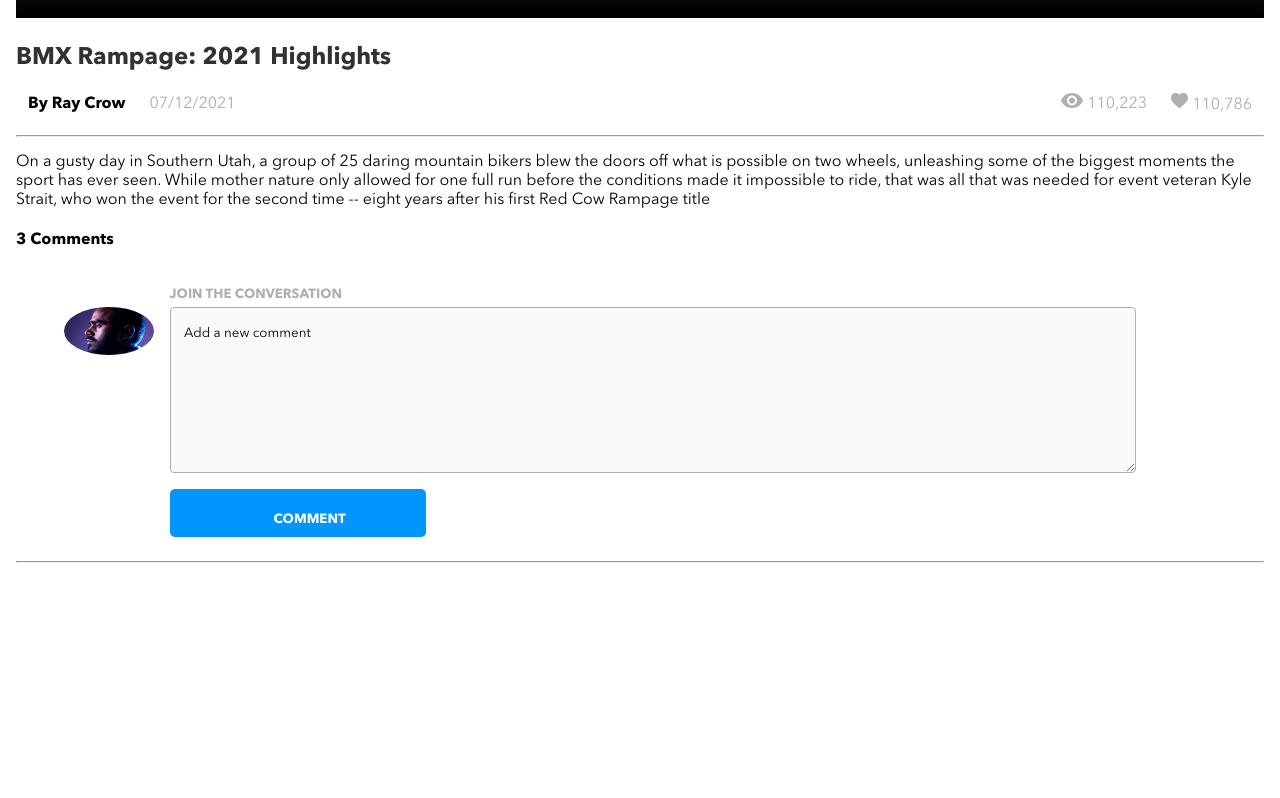
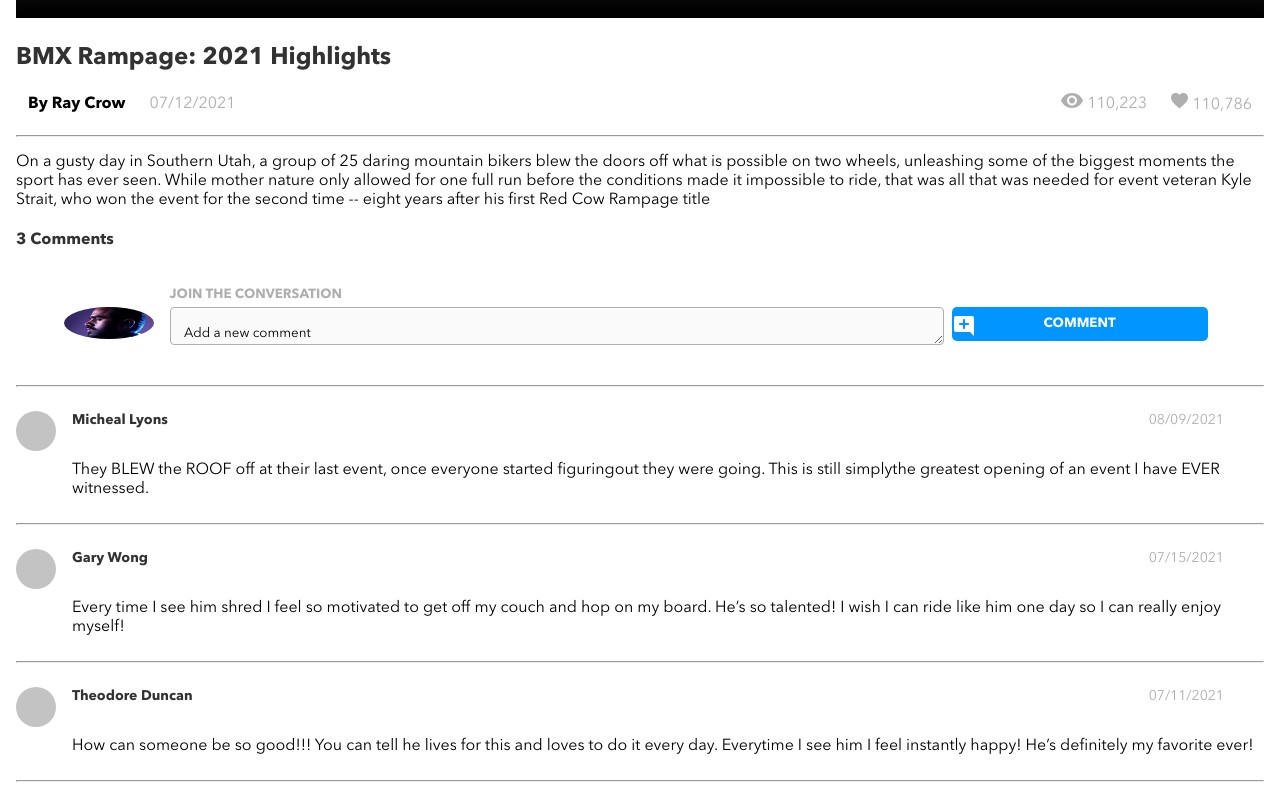
Before and after one commit to amandamani/brainflix, a React (Create React App) app: page / in a window 1280 px wide. Shown: the part 1044-1842 px from the top of the page. Before the commit the page ends 1623 px from the top, so only its background shows below. Built offline with nearby package versions, Linux system fonts and the light colour scheme.

Commit message:
Comments tablet and mobile css

```diff
--- a/src/App.js
+++ b/src/App.js
@@ -24,9 +24,7 @@ function App() {
         Kyle Strait, who won the event for the second
         time -- eight years after his first Red Cow
         Rampage title"/>
-      <CommentSection
-        numberOfComments = {3}
-      />
+      <CommentSection />
     </div>
   );
 }
--- /dev/null
+++ b/src/components/Comment/Comment.js
@@ -0,0 +1,27 @@
+import './Comment.scss'
+import userIcon from '../../assets/images/greyBackground.jpg'
+
+
+function Comment (props) {
+    return(
+        <>
+            <div class="new-comment">
+                <div>
+                    <img src={userIcon} alt="No User Icon" class="new-comment__userIcon" />
+                </div>
+                <div>
+                    <div class="new-comment__userdetails">
+                        <h3 class="new-comment__sub-heading">{props.userName}</h3>
+                        <h3 class="new-comment__date">{props.date}</h3>
+                    </div>
+                    <div>
+                        <p class="new-comment__content">{props.comment}</p>
+                    </div>
+                </div>
+            </div>
+            <hr />
+        </>
+    )
+}
+
+export default Comment;
--- /dev/null
+++ b/src/components/Comment/Comment.scss
@@ -0,0 +1,51 @@
+@use "../../styles/partials/mixins" as *;
+@use "../../styles/partials/fonts" as *;
+@use "../../styles/partials/colors" as *;
+
+*{
+    font-family: $fontRegular;
+}
+
+.new-comment {
+
+    display: flex;
+
+    &__userIcon {
+        height: 5vh;
+        width: 5vh;
+        border-radius: 50%;
+        object-fit: cover;
+        margin: 1rem 1rem 0rem 0rem;
+    }
+
+    &__userdetails {
+        display: flex;
+        justify-content: space-between;
+        width: 70vw;
+
+        @include mobile500{
+            width: 80vw;
+        }
+
+        @include tablet {
+            width: 85vw;
+        }
+
+        @include desktop {
+            width: 90vw;
+        }
+    }
+
+    &__sub-heading {
+        font-size: 0.875rem;
+        line-height: 1.375rem;
+        color: $brainflixBlack;
+    }
+
+    &__date {
+        color: $brainflixSilver;
+        font-weight: 100;
+        font-size: 0.875rem;
+        line-height: 1.375rem;
+    }
+}
--- a/src/components/CommentSection/CommentSection.js
+++ b/src/components/CommentSection/CommentSection.js
@@ -1,14 +1,35 @@
 import './CommentSection.scss'
 import commentIcon from '../../assets/icons/add_comment.svg'
 import userIcon from '../../assets/images/Mohan-muruge.jpg'
+import Comment from '../Comment/Comment'
+import {v4 as uuid} from 'uuid'
 
-
+const comments = [
+    {
+        userName: "Micheal Lyons",
+        date: "08/09/2021",
+        comment: "They BLEW the ROOF off at their last event, once everyone started figuringout they were going. This is still simplythe greatest opening of an event I have EVER witnessed.",
+        id: uuid()
+    },
+    {
+        userName: "Gary Wong",
+        date: "07/15/2021",
+        comment: "Every time I see him shred I feel so motivated to get off my couch and hop on my board. He’s so talented! I wish I can ride like him one day so I can really enjoy myself!",
+        id: uuid()
+    },
+    {
+        userName: "Theodore Duncan",
+        date: "07/11/2021",
+        comment: "How can someone be so good!!! You can tell he lives for this and loves to do it every day. Everytime I see him I feel instantly happy! He’s definitely my favorite ever!",
+        id: uuid()
+    }
+]
 
 function CommentSection (props) {
     const mediaQuery = window.matchMedia('(min-width: 768px)')
     return(
         <section className="comment-section">
-            <h4 className="comment-section__title">{props.numberOfComments} Comments</h4>
+            <h4 className="comment-section__title">{comments.length} Comments</h4>
             <form id="comment-section__form" className="comment-section__form">
                 <div>
                     <img className="comment-section__userIcon" src={userIcon} alt="mohanMuruge icon" />
@@ -16,15 +37,26 @@ function CommentSection (props) {
                 <div className="comment-section__add">
                     <h5 className="comment-section__heading">JOIN THE CONVERSATION</h5>
                     <textarea id="userComment" name="userComment" placeholder=" Add a new comment" className="comment-section__input"></textarea>
-                    <button type="submit" className="comment-section__button"><img src={commentIcon} alt="commentIcon" className="comment-section__image"/>COMMENT</button>
+                    {!mediaQuery.matches?<button type="submit" className="comment-section__button"><img src={commentIcon} alt="commentIcon" className="comment-section__image"/>COMMENT</button>:<></>}
+                </div>
+                <div>
+                {mediaQuery.matches?<button type="submit" className="comment-section__button"><img src={commentIcon} alt="commentIcon" className="comment-section__image"/>COMMENT</button>:<></>}
                 </div>
             </form>
             <div id="comment-section">
             </div>
             <hr />
-            {/* <Comment
-                id=""
-            /> */}
+            {
+                comments.map( comment => {
+                    return(
+                    <Comment
+                        key = {comment.id}
+                        userName = {comment.userName}
+                        date = {comment.date}
+                        comment = {comment.comment}
+                    />
+                )})
+            }
         </section>
     )
 }
--- a/src/components/CommentSection/CommentSection.scss
+++ b/src/components/CommentSection/CommentSection.scss
@@ -7,11 +7,15 @@
 }
 
 .comment-section {
+    &__title {
+        color: $brainflixBlack;
+    }
 
     &__form{
         display: flex;
         flex-direction: row;
         padding: 1rem 1rem;
+        position: relative;
     }
 
     &__add {
@@ -27,17 +31,24 @@
 
     &__input {
         width: 75vw;
-        @include mobile500 {
-            width: 80vw;
-        }
+
         height: 20vh;
-        margin-bottom: 1rem;
+        margin: 0rem 0.5rem 1rem 0rem;
         background-color:#FAFAFA;
         border: 1.5px solid $brainflixSilver;
         border-radius: 4px;
         &::placeholder{
             padding: 1rem 0rem 0rem 0.5rem;
             color:black;
+        }
+
+        @include mobile500 {
+            width: 80vw;
+        }
+
+        @include tablet {
+            height: 4vh;
+            width: 60vw;
         }
     }
 
@@ -49,7 +60,7 @@
         margin: 1.25rem 1rem 0rem 0rem;
 
         @include tablet {
-            height: 6vh;
+            height: 4vh;
         }
 
         @include desktop {
@@ -65,8 +76,9 @@
         color: $brainflixWhite;
         font-weight: $fontWeightBold;
         @include tablet {
-            height: 6vh;
+            height: 4.2vh;
             width: 20vw;
+            margin-top: 1.25rem;
         }
     }
 
@@ -77,7 +89,16 @@
         left: 5%;
 
         @include tablet {
-            position: relative;
+            top: 40%;
+            left: 77%;
+        }
+
+        @include tablet1000{
+            left:75%
+        }
+
+        @include desktop1450 {
+            left: 74%;
         }
     }
 }
--- a/src/components/Header/Header.scss
+++ b/src/components/Header/Header.scss
@@ -84,7 +84,7 @@
             color: $brainflixWhite;
             font-weight: $fontWeightBold;
             @include tablet {
-                height: 6vh;
+                height: 5.75vh;
                 width: 20vw;
             }
         }
@@ -93,9 +93,10 @@
             z-index: 10;
             position: absolute;
             left: 2%;
-            top: 20%;
+            top: 25%;
 
             @include tablet {
+                top: 30%;
                 left: 7%;
             }
         }
```
Also changed, not shown: src/assets/images/greyBackground.jpg (added).
